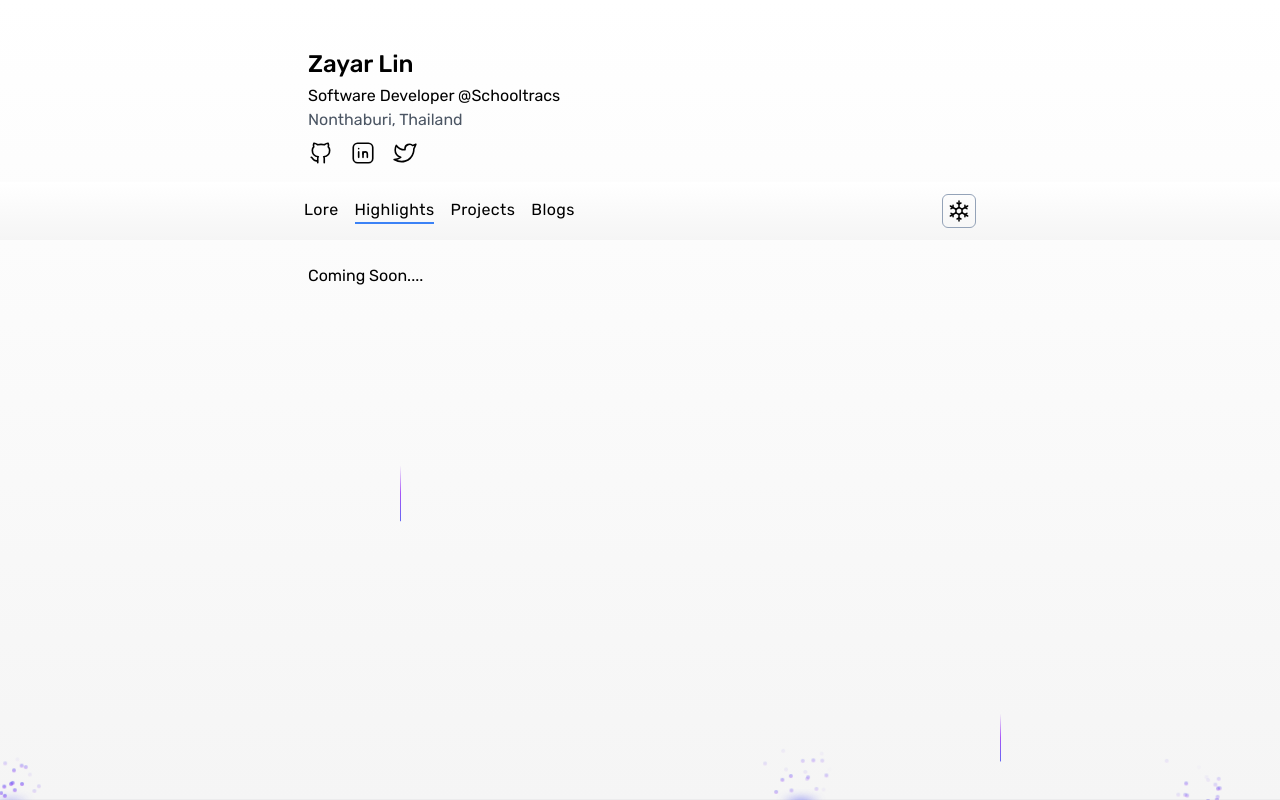
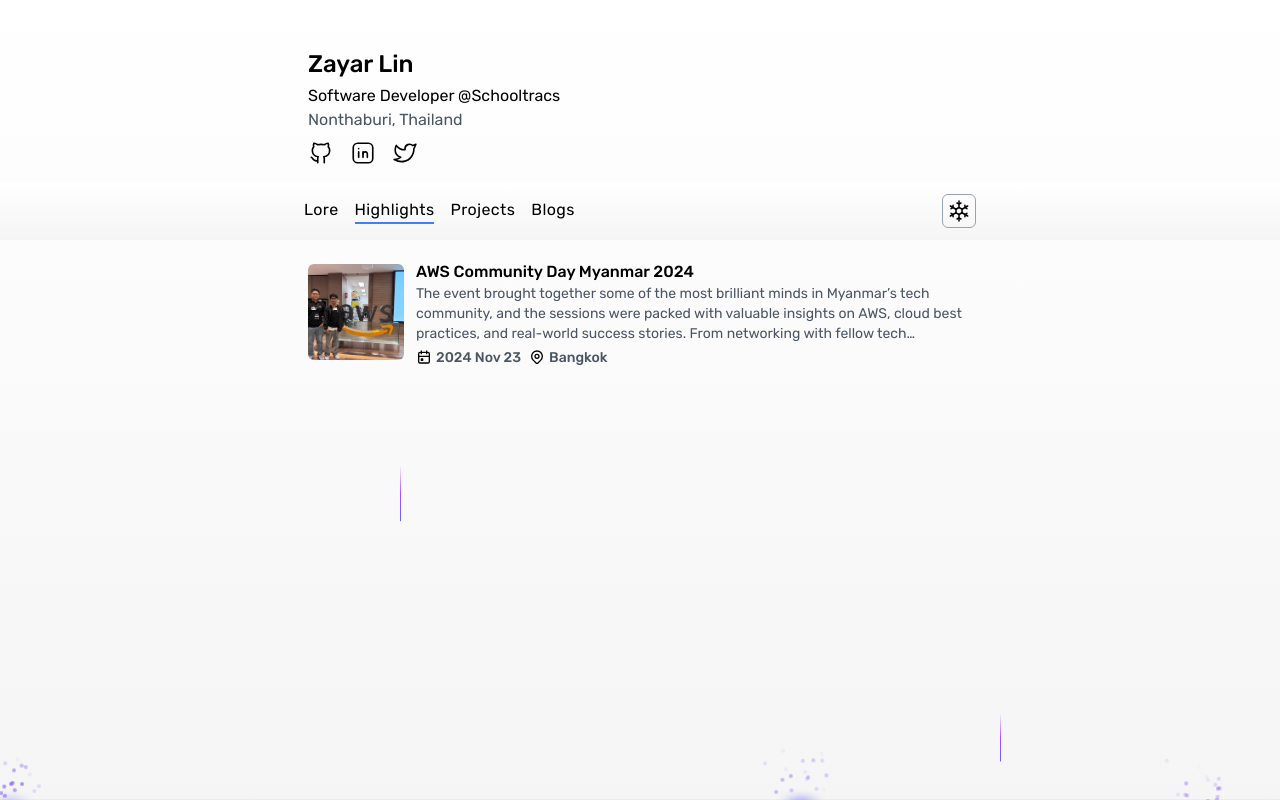
Before and after one commit to zayarlyn/zayarlyn.com, a Next.js app: page /highlight in a window 1280 px wide. Built offline with nearby package versions, Linux system fonts and the light colour scheme.

Commit message:
feat: features and projects

```diff
--- a/src/app/highlight/page.tsx
+++ b/src/app/highlight/page.tsx
@@ -1,7 +1,54 @@
-import React from 'react'
+import { IconCalendarEvent, IconMapPin } from '@tabler/icons-react'
+import Image from 'next/image'
+
+const highlights = [
+	{
+		id: 0,
+		title: 'AWS Community Day Myanmar 2024',
+		content:
+			'The event brought together some of the most brilliant minds in Myanmar’s tech community, and the sessions were packed with valuable insights on AWS, cloud best practices, and real-world success stories. From networking with fellow tech enthusiasts to learning from industry leaders, it was truly a day of growth and innovation.',
+		media: ['/img/IMG_7204.webp'],
+		date: '2024 Nov 23',
+		location: 'Bangkok',
+		link: 'https://www.linkedin.com/posts/kaungthant1083_awsugmm-awscommunity-awsusergroupmeetup-activity-7202878134067630080-ztQt',
+	},
+]
 
 const page = () => {
-	return <div>Coming Soon....</div>
+	return (
+		<div>
+			<ul>
+				{highlights.map(({ id, link, title, media, content, date, location }) => {
+					return (
+						<li key={id} className=''>
+							<div className='flex gap-3'>
+								<div className='shrink-0'>
+									<Image src={media[0]} alt='hi' width={5712} height={4284} objectFit='cover' className='aspect-square w-24 object-cover rounded-md' />
+								</div>
+								<div className='flex flex-col'>
+									<a href={link} target='_blank' rel={title} key={id} className='block group'>
+										<h2 className='font-medium leading-4 mb-1 group-hover:underline decoration-blue-500 underline-offset-2'>{title}</h2>
+									</a>
+									<p className='text-gray-600 text-sm dark:text-gray-300 line-clamp-3 mb-1'>{content}</p>
+									<div className='flex gap-2'>
+										<div className='flex  gap-1'>
+											<IconCalendarEvent size={16} className='mt-[1px]' />
+											<span className='text-sm font-medium text-gray-600  dark:text-gray-300'>{date}</span>
+										</div>
+										<div className='flex gap-1'>
+											<IconMapPin size={16} className='mt-[1px]' />
+											<span className='text-sm  font-medium text-gray-600  dark:text-gray-300'>{location}</span>
+										</div>
+									</div>
+								</div>
+							</div>
+						</li>
+					)
+				})}
+			</ul>
+		</div>
+	)
+	// return <div>Coming Soon....</div>
 }
 
 export default page
--- a/src/app/page.tsx
+++ b/src/app/page.tsx
@@ -62,7 +62,7 @@
 							<SparklesText text='Mingalarpar' />
 						</BrushStroke>
 					</AnimatedTooltip>
-					<p className='inline ml-1'>I am a blockchain enthusiast passionate to build practical tools that solve real-world challenges.</p>
+					<p className='inline ml-1'>I am a adaptive programmer passionate to build practical tools that solve real-world challenges.</p>
 				</div>
 				<p className='mb-1.5'>
 					I expertise in <b>React</b>, <b>NextJS</b>, <b>Postgres</b>, <b>MYSQL</b>, <b>NestJS</b>, <b>Laravel</b> and <b>React Native (Expo)</b>. Currently, I am deepening my
--- a/src/app/project/page.tsx
+++ b/src/app/project/page.tsx
@@ -1,7 +1,59 @@
-import React from 'react'
+import Image from 'next/image'
+
+const projects = [
+	{
+		id: 0,
+		title: 'Myanmar Unicode Keyboard',
+		content: `Online keyboard for Myanmar Unicode layout
+    - bind to physical keyboard/touch
+    - easy key mappings`,
+
+		thumbnail: '/img/111.png',
+		date: '2024 Nov 23',
+		location: 'Bangkok',
+		link: 'https://zayarlyn.github.io/Unicode-Myanmar-Keyboard/',
+		tech_stack: ['Javascript', 'CSS', 'HTML'],
+	},
+]
 
 const page = () => {
-	return <div>Coming Soon....</div>
+	return (
+		<div>
+			<ul>
+				{projects.map(({ id, link, title, thumbnail, content, tech_stack }) => {
+					return (
+						<li key={id} className=''>
+							<div className='flex gap-3'>
+								{thumbnail && (
+									<div className='shrink-0 border-[1.5px] rounded-md '>
+										<Image src={thumbnail} alt='hi' width={5712} height={4284} objectFit='cover' className='aspect-square w-24 object-cover rounded-md' />
+									</div>
+								)}
+								<div className='flex flex-col'>
+									<a href={link} target='_blank' rel={title} key={id} className='block group'>
+										<h2 className='font-medium leading-4 mb-1 group-hover:underline decoration-blue-500 underline-offset-2'>{title}</h2>
+									</a>
+									<p className='whitespace-pre-line text-gray-600 text-sm dark:text-gray-300 line-clamp-3 mb-1'>{content}</p>
+									<div className='flex gap-2 text-sm font-medium text-gray-600  dark:text-gray-300'>
+										{tech_stack.join(', ')}
+										{/* <div className='flex  gap-1'>
+											<IconCalendarEvent size={16} className='mt-[1px]' />
+											<span className='text-sm font-medium text-gray-600  dark:text-gray-300'>{date}</span>
+										</div>
+										<div className='flex gap-1'>
+											<IconMapPin size={16} className='mt-[1px]' />
+											<span className='text-sm  font-medium text-gray-600  dark:text-gray-300'>{location}</span>
+										</div> */}
+									</div>
+								</div>
+							</div>
+						</li>
+					)
+				})}
+			</ul>
+		</div>
+	)
+	// return <div>Coming Soon....</div>
 }
 
 export default page
```
Also changed, not shown: public/img/111.png (added), public/img/IMG_7204.webp (added).
